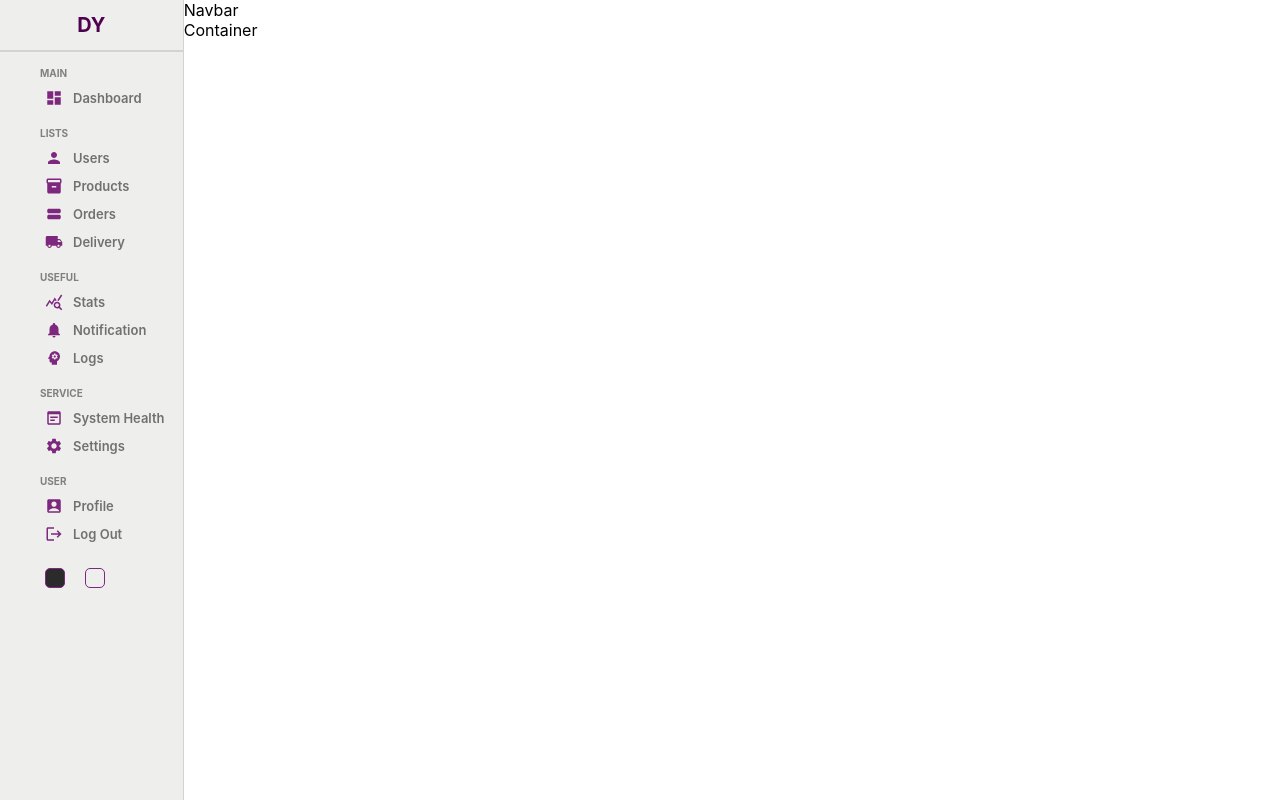
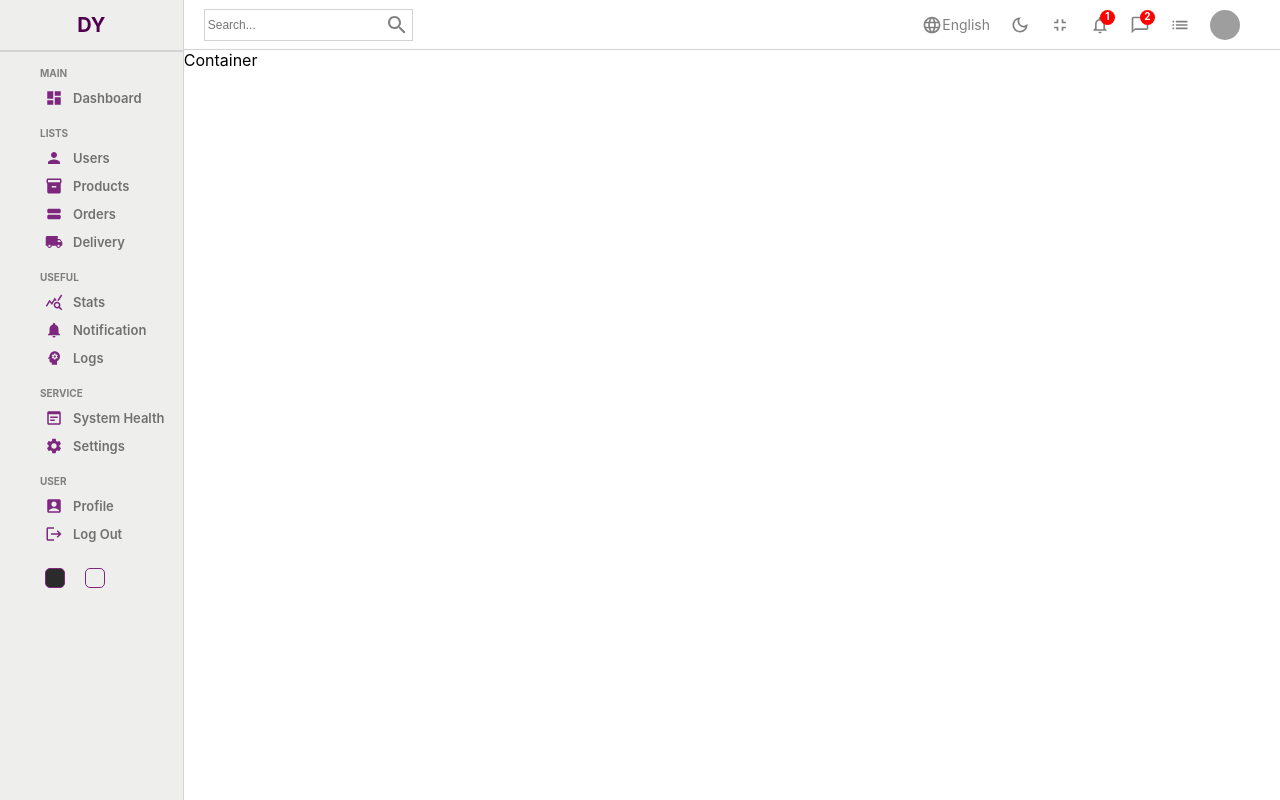
Before and after one commit to YadavDeepti/admin_panel, a React (Create React App) app: page / in a window 1280 px wide. Built offline with nearby package versions, Linux system fonts and the light colour scheme; grey boxes are pictures that could not be loaded.

Commit message:
Navbar is done

```diff
--- a/src/components/navbar/Navbar.jsx
+++ b/src/components/navbar/Navbar.jsx
@@ -1,10 +1,52 @@
 import React from 'react'
 import './Navbar.scss';
+import SearchIcon from '@mui/icons-material/Search';
+import LanguageIcon from '@mui/icons-material/Language';
+import DarkModeOutlinedIcon from '@mui/icons-material/DarkModeOutlined';
+import FullscreenExitOutlinedIcon from '@mui/icons-material/FullscreenExitOutlined';
+import NotificationsNoneOutlinedIcon from '@mui/icons-material/NotificationsNoneOutlined';
+import ChatBubbleOutlineOutlinedIcon from '@mui/icons-material/ChatBubbleOutlineOutlined';
+import ListOutlinedIcon from '@mui/icons-material/ListOutlined';
 
 const Navbar = () => {
   return (
     <div className='Navbar'>
-      Navbar
+      <div className="wrapper">
+        <div className="search">
+          <input type="text" placeholder='Search...'/>
+          <SearchIcon />
+        </div>
+        <div className="items">
+          <div className="item">
+            <LanguageIcon className='icon' />
+            English
+          </div>
+          <div className="item">
+            <DarkModeOutlinedIcon className='icon'/>
+
+          </div>
+          <div className="item">
+            <FullscreenExitOutlinedIcon className='icon'/>
+
+          </div>
+          <div className="item">
+            <NotificationsNoneOutlinedIcon className='icon'/>
+            <div className="counter">1</div>
+          </div>
+          <div className="item">
+            <ChatBubbleOutlineOutlinedIcon className='icon'/>
+            <div className="counter">2</div>
+          </div>
+          <div className="item">
+            <ListOutlinedIcon className='icon'/>
+           </div>
+           <div className="item">
+           <img src="https://images.pexels.com/photos/1264210/pexels-photo-1264210.jpeg?cs=srgb&dl=pexels-andre-furtado-1264210.jpg&fm=jpg&_gl=1*1eqquzu*_ga*
+           MTUzNDI2MDE3MS4xNjY4NjgxMDc4*_ga_8JE65Q40S6*MTY2ODY4NzIzOS4yLjEuMTY2ODY4NzI2MC4wLjAuMA.."
+           alt="" className='avatar'/>
+           </div>
+        </div>
+      </div>
     </div>
   )
 }
--- a/src/components/navbar/Navbar.scss
+++ b/src/components/navbar/Navbar.scss
@@ -0,0 +1,73 @@
+.Navbar{
+    height: 50px;
+    border-bottom: 0.5px solid lightgrey;
+    font-size: 14px;
+    color: grey;
+    display: flex;
+    align-items: center;
+
+    .wrapper{
+        padding: 20px;
+        width:100%;
+        display: flex;
+        align-items: center;
+        justify-content: space-between;
+    }
+
+    .items{
+        display: flex;
+        align-items: center;
+
+        .item{
+            display: flex;
+            align-items: center;
+            margin-right: 20px;
+            position: relative;
+
+            .icon{
+                font-size: 20px;
+            }
+
+            .avatar{
+                height: 30px;
+                width: 30px;
+                border-radius: 50%;
+            }
+
+            .counter{
+                width: 15px;
+                height: 15px;
+                border-radius: 50%;
+                background-color: red;
+                color: white;
+                display: flex;
+                justify-content: center;
+                font-size: 10px;
+                font-weight: bold;
+                position: absolute;
+                top:-5px;
+                right: -5px;
+            }
+        }
+
+    }
+
+    .search{
+        display: flex;
+        align-items: center;
+        padding: 3px;
+        border: 0.5px solid lightgray;
+    }
+
+    input{
+        border:none;
+        outline: none;
+        background-color: transparent;
+
+        &::placeholder{
+            font-size: 12px;
+        }
+
+
+    }
+}
```
